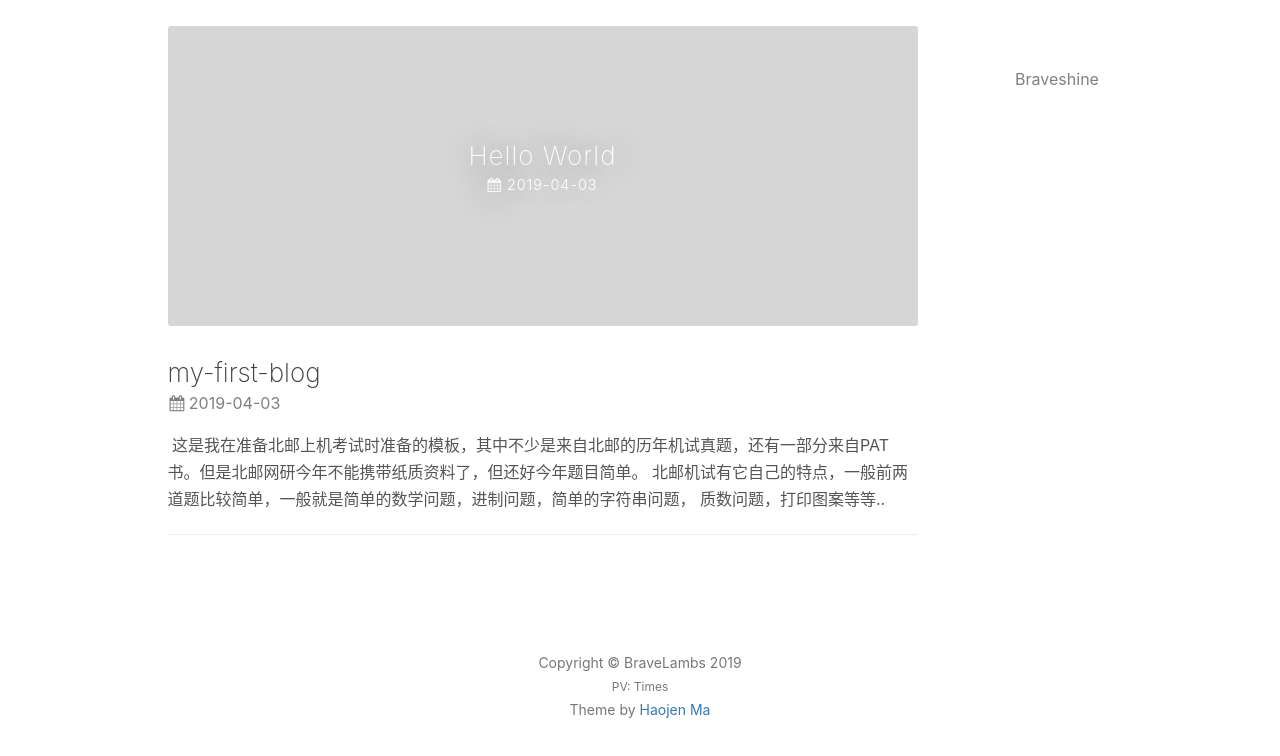
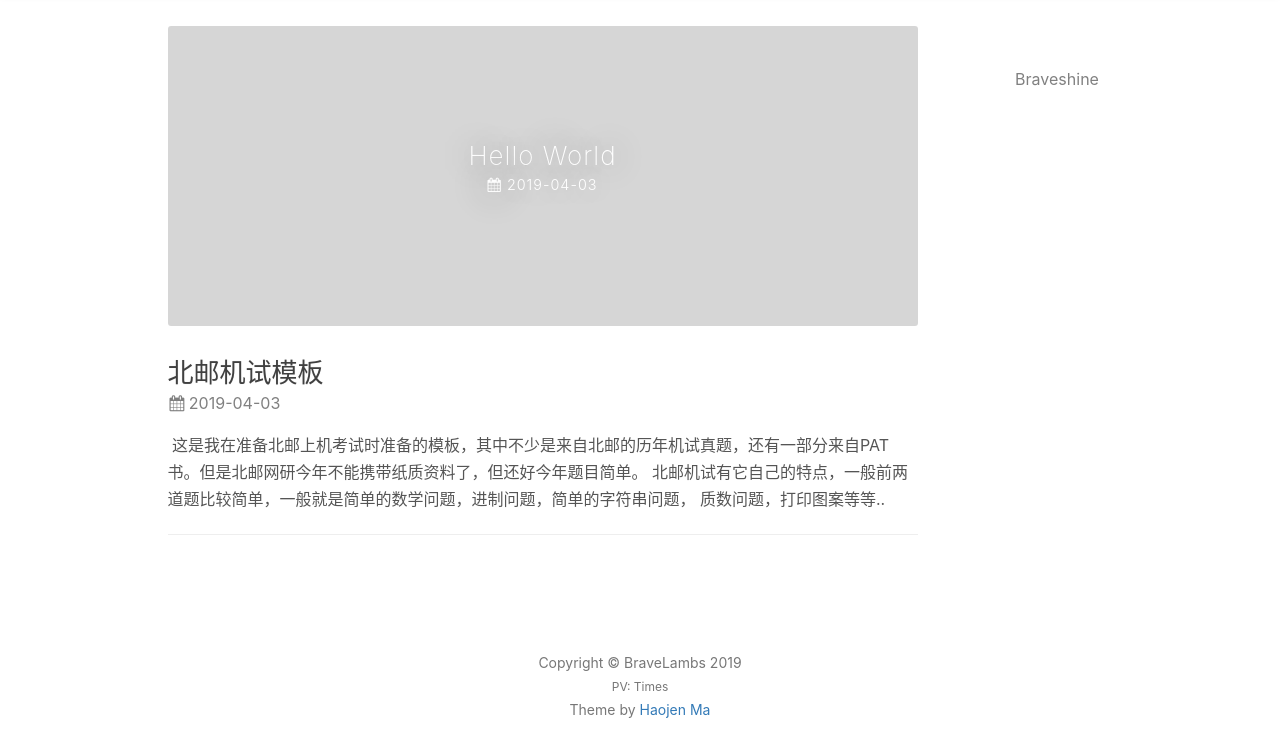
Before and after one commit to BraveLambs/BraveLambs.github.io, a plain HTML site: page index.html in a window 1280 px wide. Shown: the part 64-820 px from the top of the page. Drawn offline with nearby package versions, Linux system fonts and the light colour scheme; some packages are replaced by stand-ins of ours; a script that the page names is missing.

Commit message:
Site updated: 2019-04-03 14:52:26

```diff
--- a/index.html
+++ b/index.html
@@ -286,9 +286,9 @@
 
 
 <div class="post-preview " style="background-image: url('')">
-    <a href="/2019/04/03/my-first-blog/">
+    <a href="/2019/04/03/北邮机试模板/">
         <h2 class="post-title">
-            my-first-blog
+            北邮机试模板
         </h2>
         <p class="post-meta">
             <i class="fa fa-calendar" aria-hidden="true"></i> 2019-04-03
```
Also changed, not shown: 2019/04/03/hello-world/index.html (+1 -1 lines), 2019/04/03/北邮机试模板/index.html (renamed from 2019/04/03/my-first-blog/index.html, +4 -4 lines), archives/2019/04/index.html (+2 -2 lines), archives/2019/index.html (+2 -2 lines), archives/index.html (+2 -2 lines), tags/java/index.html (+2 -2 lines).
